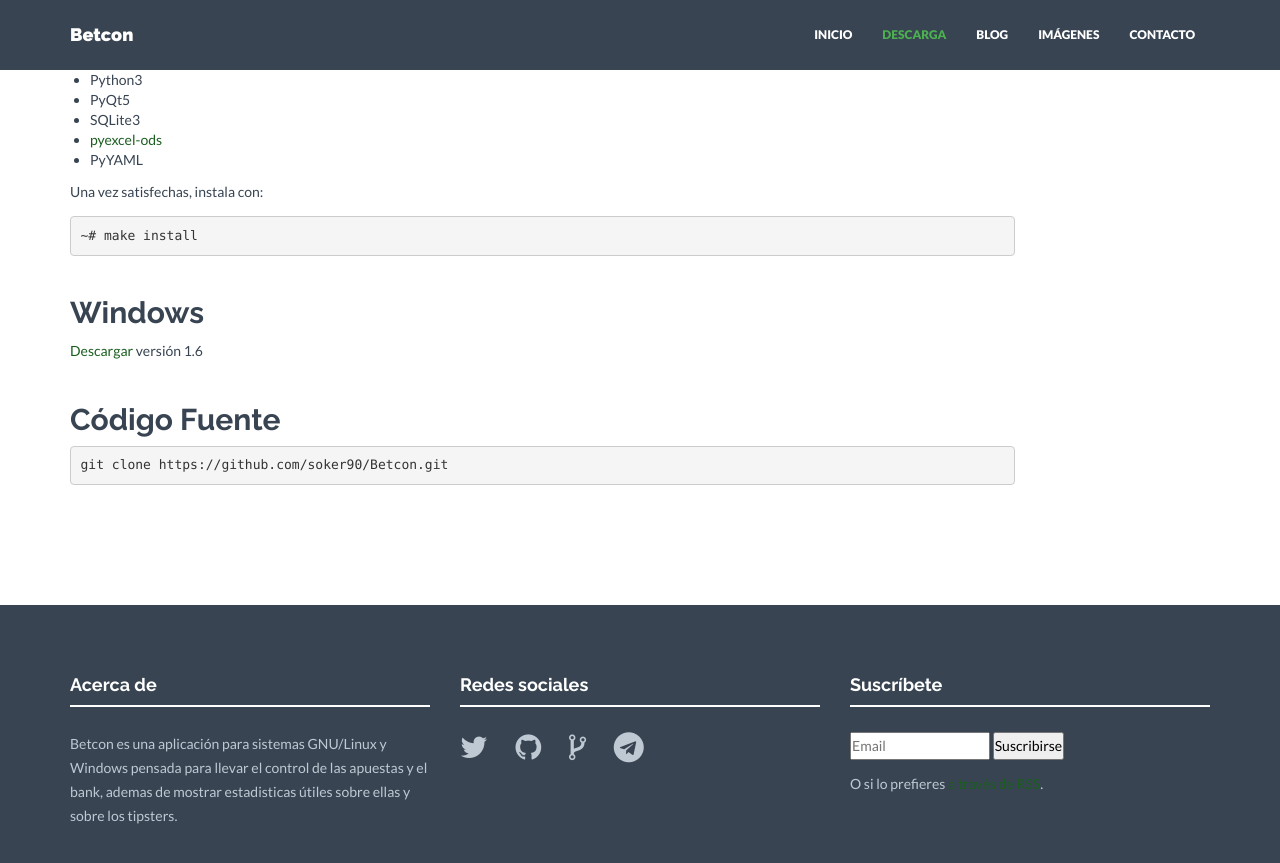
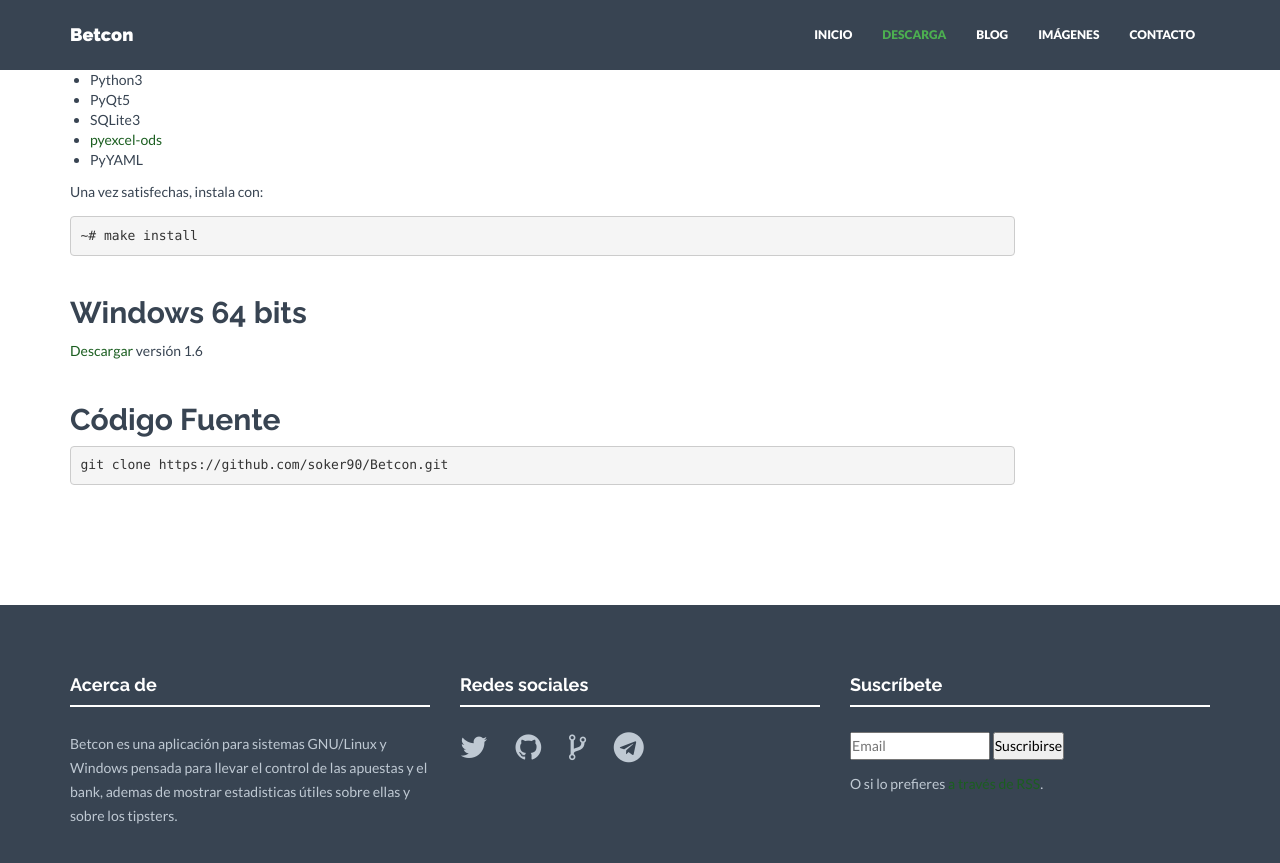
Before and after one commit to soker90/betcon, a Jekyll site: the page built from download.html, in a window 1280 px wide and 900 px high, scrolled down 756 px. Shown: the top 863 px of the window. Built offline with Jekyll 4.4.1, drawn with Linux system fonts in a browser that asks for light colours; nearby versions of some CDN libraries.

Commit message:
Update download.html

```diff
--- a/download.html
+++ b/download.html
@@ -38,7 +38,7 @@
             <pre><code>~# make install</code></pre>
             <div class="spacing"></div>
             <a id="Windows"></a>
-            <h2>Windows</h2>
+            <h2>Windows 64 bits</h2>
             <p><a href="https://github.com/soker90/betcon/releases/download/1.6/betcon_1.6-Windows.exe">Descargar</a> versión 1.6</p>
             <div class="spacing"></div>
             <a id="Source"></a>
```
